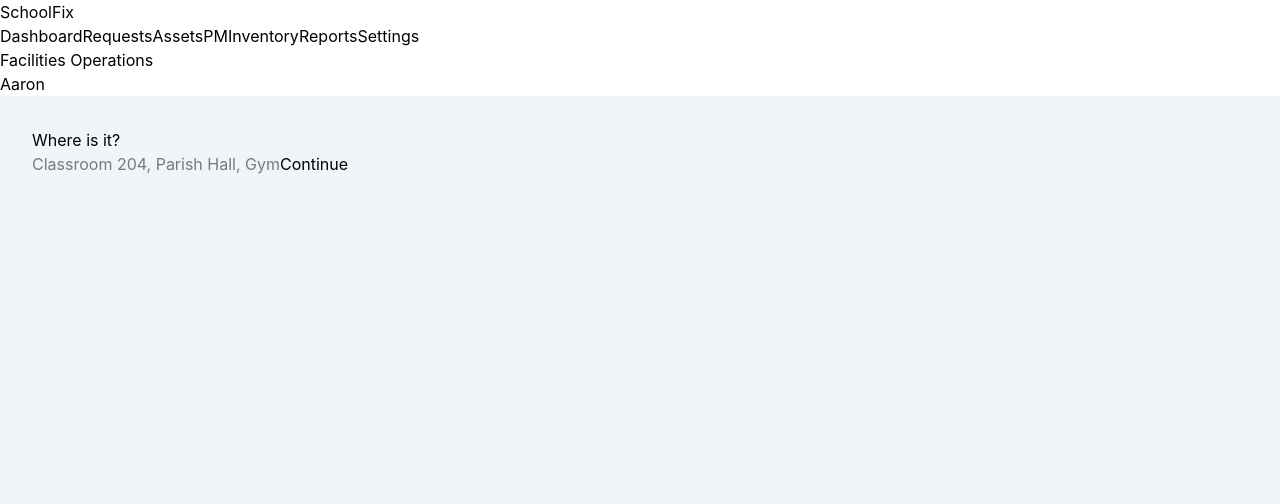
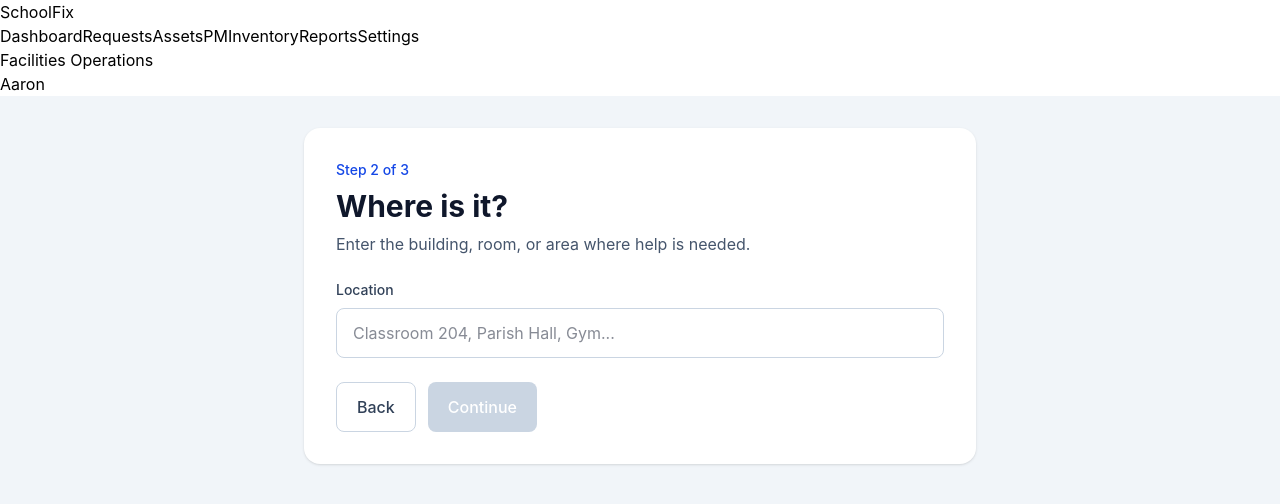
Before and after one commit to Noelke10/Schoolfix, a React (Vite) app in the folder frontend/: page / in a window 1280 px wide. Both pictures are taken after a click on the button 640 px from the left and 597 px from the top of the page. Shown: the top 504 px of the page. Built offline with nearby package versions, Linux system fonts and the light colour scheme.

Commit message:
feat: style request wizard flow

```diff
--- a/frontend/src/pages/ReportIssue.tsx
+++ b/frontend/src/pages/ReportIssue.tsx
@@ -1,4 +1,4 @@
-import { useState } from "react";
+import { useState, type FormEvent } from "react";
 import OptionCard from "../components/requestWizard/OptionCard";
 
 type RequestType =
@@ -19,7 +19,7 @@ function ReportIssue() {
     setStep(2);
   }
 
-  function submitRequest(event: React.FormEvent) {
+  function submitRequest(event: FormEvent) {
     event.preventDefault();
     setStep(4);
   }
@@ -76,44 +76,154 @@ function ReportIssue() {
       )}
 
       {step === 2 && (
-        <section>
-          <h1>Where is it?</h1>
+        <section className="mx-auto max-w-2xl rounded-2xl bg-white p-8 shadow-sm">
+          <p className="text-sm font-medium text-blue-700">Step 2 of 3</p>
+
+          <h1 className="mt-2 text-3xl font-bold text-slate-900">
+            Where is it?
+          </h1>
+
+          <p className="mt-2 text-slate-600">
+            Enter the building, room, or area where help is needed.
+          </p>
+
+          <label
+            htmlFor="location"
+            className="mt-6 block text-sm font-medium text-slate-700"
+          >
+            Location
+          </label>
 
           <input
+            id="location"
             type="text"
             placeholder="Classroom 204, Parish Hall, Gym..."
             value={location}
             onChange={(event) => setLocation(event.target.value)}
+            className="mt-2 w-full rounded-lg border border-slate-300 bg-white px-4 py-3 text-slate-900 outline-none transition focus:border-blue-600 focus:ring-2 focus:ring-blue-100"
           />
 
-          <button onClick={() => setStep(3)}>Continue</button>
+          <div className="mt-6 flex gap-3">
+            <button
+              type="button"
+              onClick={() => setStep(1)}
+              className="rounded-lg border border-slate-300 px-5 py-3 font-medium text-slate-700 hover:bg-slate-50"
+            >
+              Back
+            </button>
+
+            <button
+              type="button"
+              onClick={() => setStep(3)}
+              disabled={!location.trim()}
+              className="rounded-lg bg-blue-700 px-5 py-3 font-medium text-white hover:bg-blue-800 disabled:cursor-not-allowed disabled:bg-slate-300"
+            >
+              Continue
+            </button>
+          </div>
         </section>
       )}
 
       {step === 3 && (
-        <section>
-          <h1>Tell us more</h1>
+        <section className="mx-auto max-w-2xl rounded-2xl bg-white p-8 shadow-sm">
+          <p className="text-sm font-medium text-blue-700">Step 3 of 3</p>
+
+          <h1 className="mt-2 text-3xl font-bold text-slate-900">
+            Tell us more
+          </h1>
+
+          <p className="mt-2 text-slate-600">
+            Include enough detail for Facilities to understand what you need.
+          </p>
 
           <form onSubmit={submitRequest}>
+            <label
+              htmlFor="description"
+              className="mt-6 block text-sm font-medium text-slate-700"
+            >
+              Description
+            </label>
+
             <textarea
-              placeholder="Briefly describe what you need..."
+              id="description"
+              placeholder="For example: The projector powers on, but no image appears."
               value={description}
               onChange={(event) => setDescription(event.target.value)}
+              rows={6}
+              className="mt-2 w-full resize-none rounded-lg border border-slate-300 bg-white px-4 py-3 text-slate-900 outline-none transition focus:border-blue-600 focus:ring-2 focus:ring-blue-100"
             />
 
-            <button type="submit">Submit Request</button>
+            <div className="mt-6 flex gap-3">
+              <button
+                type="button"
+                onClick={() => setStep(2)}
+                className="rounded-lg border border-slate-300 px-5 py-3 font-medium text-slate-700 hover:bg-slate-50"
+              >
+                Back
+              </button>
+
+              <button
+                type="submit"
+                disabled={!description.trim()}
+                className="rounded-lg bg-blue-700 px-5 py-3 font-medium text-white hover:bg-blue-800 disabled:cursor-not-allowed disabled:bg-slate-300"
+              >
+                Submit Request
+              </button>
+            </div>
           </form>
         </section>
       )}
 
       {step === 4 && (
-        <section>
-          <h1>Request received</h1>
-          <p>Thanks! Facilities has received your request.</p>
+        <section className="mx-auto max-w-2xl rounded-2xl bg-white p-8 shadow-sm">
+          <div className="flex h-14 w-14 items-center justify-center rounded-full bg-green-100 text-2xl">
+            ✓
+          </div>
 
-          <p>Type: {requestType}</p>
-          <p>Location: {location}</p>
-          <p>Description: {description}</p>
+          <h1 className="mt-5 text-3xl font-bold text-slate-900">
+            Request received
+          </h1>
+
+          <p className="mt-2 text-slate-600">
+            Thanks! Facilities has received your request and will keep you
+            updated.
+          </p>
+
+          <div className="mt-6 rounded-xl bg-slate-50 p-5">
+            <dl className="space-y-4">
+              <div>
+                <dt className="text-sm font-medium text-slate-500">
+                  Request type
+                </dt>
+                <dd className="mt-1 text-slate-900">{requestType}</dd>
+              </div>
+
+              <div>
+                <dt className="text-sm font-medium text-slate-500">Location</dt>
+                <dd className="mt-1 text-slate-900">{location}</dd>
+              </div>
+
+              <div>
+                <dt className="text-sm font-medium text-slate-500">
+                  Description
+                </dt>
+                <dd className="mt-1 text-slate-900">{description}</dd>
+              </div>
+            </dl>
+          </div>
+
+          <button
+            type="button"
+            onClick={() => {
+              setStep(1);
+              setRequestType(null);
+              setLocation("");
+              setDescription("");
+            }}
+            className="mt-6 rounded-lg bg-blue-700 px-5 py-3 font-medium text-white hover:bg-blue-800"
+          >
+            Submit Another Request
+          </button>
         </section>
       )}
     </main>
```
